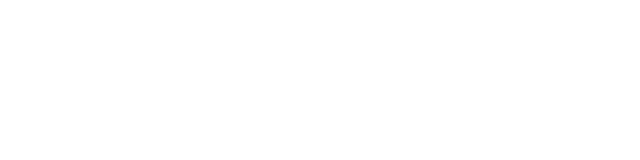
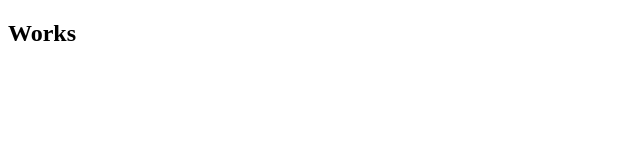
Before and after one commit to GeorgiGeorgiev7/YourPlace, a React (Create React App) app: page / in a window 1280 px wide. Shown: the top 160 px of the page, without its empty margins (0-640 px from the left). Built offline with nearby package versions, Linux system fonts and the light colour scheme.

Commit message:
Add routing

```diff
--- a/src/App.js
+++ b/src/App.js
@@ -1,7 +1,14 @@
+import Users from './users/pages/Users';
+import { Routes, Route, Navigate } from 'react-router-dom';
+
+
 function App() {
   return (
     <div className="App">
-
+      <Routes>
+        <Route path="/" element={<Users />}></Route>
+        <Route path="/*" element={<Navigate to={'/'} />}></Route>
+      </Routes>
     </div>
   );
 }
--- /dev/null
+++ b/src/users/pages/Users.js
@@ -0,0 +1,5 @@
+const Users = () => {
+    return <h2>Works</h2>;
+};
+
+export default Users;
```
